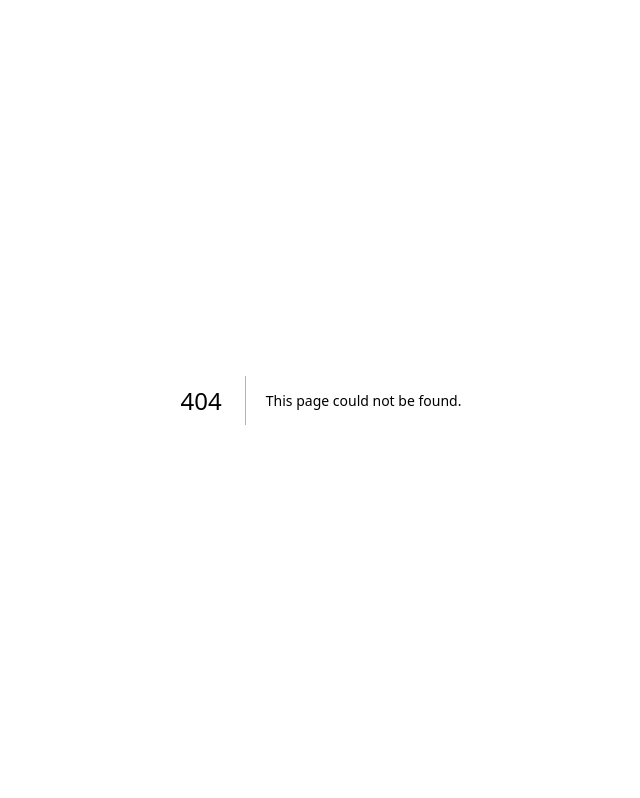
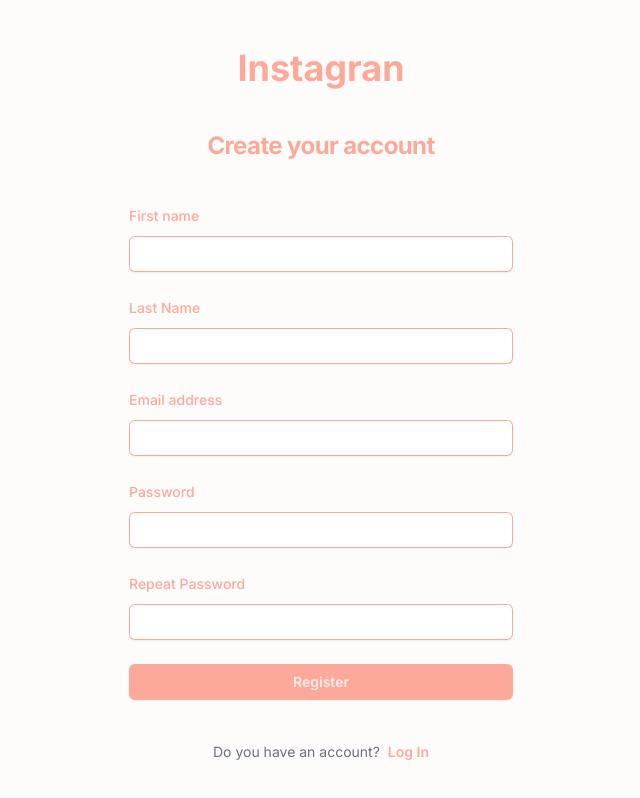
Before and after one commit to arturszulc22/projekt-programistyczny-biu-s24260-next, a Next.js app: page /register in a window 1280 px wide. Before the commit this address had no page. Shown: the top 798 px of the page, without its empty margins (319-959 px from the left). Built offline with nearby package versions, Linux system fonts and the light colour scheme.

Commit message:
Create login and register pages. Change color of dark mode on pages.

```diff
--- /dev/null
+++ b/src/app/(auth)/layout.tsx
@@ -0,0 +1,17 @@
+import type { Metadata, NextPage } from "next";
+import "@/app/globals.css";
+
+export const metadata: Metadata = {
+  title: "Auth Page Title",
+  description: "Generated by create next app",
+};
+
+interface AuthLayoutProps {
+  children: React.ReactNode;
+}
+
+const AuthLayout: NextPage<AuthLayoutProps> = ({ children }) => {
+  return <>{children}</>;
+};
+
+export default AuthLayout;
--- /dev/null
+++ b/src/app/(auth)/login/page.tsx
@@ -0,0 +1,91 @@
+import { FC } from "react";
+
+const Login: FC = () => {
+  return (
+    <div className="flex min-h-screen flex-1 flex-col justify-center px-6 py-12 lg:px-8 bg-primary-gray dark:bg-dark-primary">
+      <div className="sm:mx-auto sm:w-full sm:max-w-sm">
+        <h1 className="text-center text-primary-rose dark:text-dark-primary-light-blue font-bold text-4xl cursor-pointer">
+          Instagran
+        </h1>
+        <h2 className="mt-10 text-center text-2xl font-bold leading-9 tracking-tight text-primary-rose dark:text-dark-primary-light-blue">
+          Sign in to your account
+        </h2>
+      </div>
+
+      <div className="mt-10 sm:mx-auto sm:w-full sm:max-w-sm">
+        <form className="space-y-6" action="#" method="POST">
+          <div>
+            <label
+              htmlFor="email"
+              className="block text-sm font-medium leading-6 text-primary-rose dark:text-dark-primary-light-blue"
+            >
+              Email address
+            </label>
+            <div className="mt-2">
+              <input
+                id="email"
+                name="email"
+                type="email"
+                autoComplete="email"
+                required
+                className="block w-full rounded-md border-0 px-2 py-1.5 text-primary-rose dark:text-dark-primary shadow-sm ring-1 dark:bg-dark-primary-light-blue
+                ring-inset ring-primary-rose dark:ring-dark-primary-light-blue placeholder:text-primary-rose sm:text-sm sm:leading-6"
+              />
+            </div>
+          </div>
+
+          <div>
+            <div className="flex items-center justify-between">
+              <label
+                htmlFor="password"
+                className="block text-sm font-medium leading-6 text-primary-rose dark:text-dark-primary-light-blue"
+              >
+                Password
+              </label>
+              <div className="text-sm">
+                <a
+                  href="#"
+                  className="font-semibold text-primary-rose dark:text-dark-primary-light-blue"
+                >
+                  Forgot password?
+                </a>
+              </div>
+            </div>
+            <div className="mt-2">
+              <input
+                id="password"
+                name="password"
+                type="password"
+                autoComplete="current-password"
+                required
+                className="block w-full rounded-md border-0 px-2 py-1.5 text-primary-rose dark:text-dark-primary shadow-sm ring-1 dark:bg-dark-primary-light-blue
+                ring-inset ring-primary-rose dark:ring-dark-primary-light-blue placeholder:text-primary-rose sm:text-sm sm:leading-6"
+              />
+            </div>
+          </div>
+
+          <div>
+            <button
+              type="submit"
+              className="flex w-full justify-center rounded-md bg-primary-rose dark:bg-dark-secondary dark:border-2 dark:border-dark-primary-blue px-3 py-1.5 text-sm font-semibold leading-6 text-primary dark:text-dark-primary-light-blue shadow-sm"
+            >
+              Sign in
+            </button>
+          </div>
+        </form>
+
+        <p className="mt-10 text-center text-sm text-gray-500">
+          Not a member?
+          <a
+            href="#"
+            className="font-semibold ml-2 leading-6 text-primary-rose dark:text-dark-primary-light-blue"
+          >
+            Register now!
+          </a>
+        </p>
+      </div>
+    </div>
+  );
+};
+
+export default Login;
--- /dev/null
+++ b/src/app/(auth)/register/page.tsx
@@ -0,0 +1,145 @@
+import { FC } from "react";
+
+const Register: FC = () => {
+  return (
+    <div className="flex min-h-screen flex-1 flex-col justify-center px-6 py-12 lg:px-8 bg-primary-gray dark:bg-dark-primary">
+      <div className="sm:mx-auto sm:w-full sm:max-w-sm">
+        <h1 className="text-center text-primary-rose dark:text-dark-primary-light-blue font-bold text-4xl cursor-pointer">
+          Instagran
+        </h1>
+        <h2 className="mt-10 text-center text-2xl font-bold leading-9 tracking-tight text-primary-rose dark:text-dark-primary-light-blue">
+          Create your account
+        </h2>
+      </div>
+
+      <div className="mt-10 sm:mx-auto sm:w-full sm:max-w-sm">
+        <form className="space-y-6" action="#" method="POST">
+          <div>
+            <label
+              htmlFor="firstName"
+              className="block text-sm font-medium leading-6 text-primary-rose dark:text-dark-primary-light-blue"
+            >
+              First name
+            </label>
+            <div className="mt-2">
+              <input
+                id="first-name"
+                name="firstName"
+                type="text"
+                autoComplete="username"
+                required
+                className="block w-full rounded-md border-0 px-2 py-1.5 text-primary-rose dark:text-dark-primary shadow-sm ring-1 dark:bg-dark-primary-light-blue
+                ring-inset ring-primary-rose dark:ring-dark-primary-light-blue placeholder:text-primary-rose sm:text-sm sm:leading-6"
+              />
+            </div>
+          </div>
+
+          <div>
+            <label
+              htmlFor="lastName"
+              className="block text-sm font-medium leading-6 text-primary-rose dark:text-dark-primary-light-blue"
+            >
+              Last Name
+            </label>
+            <div className="mt-2">
+              <input
+                id="last-name"
+                name="lastName"
+                type="text"
+                autoComplete="username"
+                required
+                className="block w-full rounded-md border-0 px-2 py-1.5 text-primary-rose dark:text-dark-primary shadow-sm ring-1 dark:bg-dark-primary-light-blue
+                ring-inset ring-primary-rose dark:ring-dark-primary-light-blue placeholder:text-primary-rose sm:text-sm sm:leading-6"
+              />
+            </div>
+          </div>
+
+          <div>
+            <label
+              htmlFor="email"
+              className="block text-sm font-medium leading-6 text-primary-rose dark:text-dark-primary-light-blue"
+            >
+              Email address
+            </label>
+            <div className="mt-2">
+              <input
+                id="email"
+                name="email"
+                type="email"
+                autoComplete="email"
+                required
+                className="block w-full rounded-md border-0 px-2 py-1.5 text-primary-rose dark:text-dark-primary shadow-sm ring-1 dark:bg-dark-primary-light-blue
+                ring-inset ring-primary-rose dark:ring-dark-primary-light-blue placeholder:text-primary-rose sm:text-sm sm:leading-6"
+              />
+            </div>
+          </div>
+
+          <div>
+            <div className="flex items-center justify-between">
+              <label
+                htmlFor="password"
+                className="block text-sm font-medium leading-6 text-primary-rose dark:text-dark-primary-light-blue"
+              >
+                Password
+              </label>
+            </div>
+            <div className="mt-2">
+              <input
+                id="password"
+                name="password"
+                type="password"
+                autoComplete="current-password"
+                required
+                className="block w-full rounded-md border-0 px-2 py-1.5 text-primary-rose dark:text-dark-primary shadow-sm ring-1 dark:bg-dark-primary-light-blue
+                ring-inset ring-primary-rose dark:ring-dark-primary-light-blue placeholder:text-primary-rose sm:text-sm sm:leading-6"
+              />
+            </div>
+          </div>
+
+          <div>
+            <div className="flex items-center justify-between">
+              <label
+                  htmlFor="repeatPassword"
+                  className="block text-sm font-medium leading-6 text-primary-rose dark:text-dark-primary-light-blue"
+              >
+                Repeat Password
+              </label>
+            </div>
+            <div className="mt-2">
+              <input
+                  id="repeat-password"
+                  name="repeatPassword"
+                  type="password"
+                  autoComplete="current-password"
+                  required
+                  className="block w-full rounded-md border-0 px-2 py-1.5 text-primary-rose dark:text-dark-primary shadow-sm ring-1 dark:bg-dark-primary-light-blue
+                ring-inset ring-primary-rose dark:ring-dark-primary-light-blue placeholder:text-primary-rose sm:text-sm sm:leading-6"
+              />
+            </div>
+          </div>
+
+          <div>
+            <button
+              type="submit"
+              className="flex w-full justify-center rounded-md bg-primary-rose dark:bg-dark-secondary dark:border-2 dark:border-dark-primary-blue px-3 py-1.5 text-sm font-semibold leading-6 text-primary dark:text-dark-primary-light-blue shadow-sm"
+            >
+              Register
+            </button>
+          </div>
+        </form>
+
+        <p className="mt-10 text-center text-sm text-gray-500">
+          Do you have an account?
+          <a
+            href="#"
+            className="font-semibold ml-2 leading-6 text-primary-rose dark:text-dark-primary-light-blue"
+          >
+            Log In
+          </a>
+        </p>
+      </div>
+    </div>
+  );
+};
+
+export default Register;
--- a/src/app/(main)/home/page.tsx
+++ b/src/app/(main)/home/page.tsx
@@ -2,7 +2,7 @@
 
 const Home: FC = () => {
   return (
-    <main className="bg-primary-gray dark:bg-dark-primary-gray">
+    <main className="bg-primary-gray dark:bg-dark-primary-light-blue">
       <h1>Homepage</h1>
     </main>
   );
--- a/src/app/components/footer/Footer.tsx
+++ b/src/app/components/footer/Footer.tsx
@@ -2,7 +2,7 @@
 
 const Footer: FC = () => {
   return (
-    <footer className="bg-primary text-primary-rose dark:text-dark-primary-light-blue dark:bg-dark-secondary text-center mt-auto">
+    <footer className="bg-primary text-primary-rose dark:text-dark-primary-light-blue dark:bg-dark-primary text-center mt-auto">
       <p className="py-10 px-5">
         © 2024 All rights reserved. Designed with ❤️ by Arthur. Privacy Policy
         | Terms of Service
--- a/src/app/components/header/Header.tsx
+++ b/src/app/components/header/Header.tsx
@@ -9,7 +9,7 @@
 
   return (
     <header>
-      <nav className="bg-primary dark:bg-dark-secondary">
+      <nav className="bg-primary dark:bg-dark-primary">
         <div className="mx-auto max-w-7xl px-4 sm:px-6 lg:px-8">
           <div className="flex h-16 items-center justify-between">
             <div className="flex items-center">
--- a/src/app/components/header/HeaderProfilePopup.tsx
+++ b/src/app/components/header/HeaderProfilePopup.tsx
@@ -3,7 +3,7 @@
 const HeaderProfilePopup: FC = () => {
   return (
     <div
-      className="absolute right-0 z-10 mt-2 w-48 origin-top-right rounded-md bg-primary dark:bg-dark-primary-blue py-1 shadow-lg ring-1 ring-primary-rose dark:ring-dark-primary-light-blue ring-opacity-4"
+      className="absolute right-0 z-10 mt-2 w-48 origin-top-right rounded-md bg-primary dark:bg-dark-primary py-1 shadow-lg ring-1 ring-primary-rose dark:ring-dark-primary-light-blue ring-opacity-4"
       role="menu"
       aria-orientation="vertical"
       aria-labelledby="user-menu-button"
```
